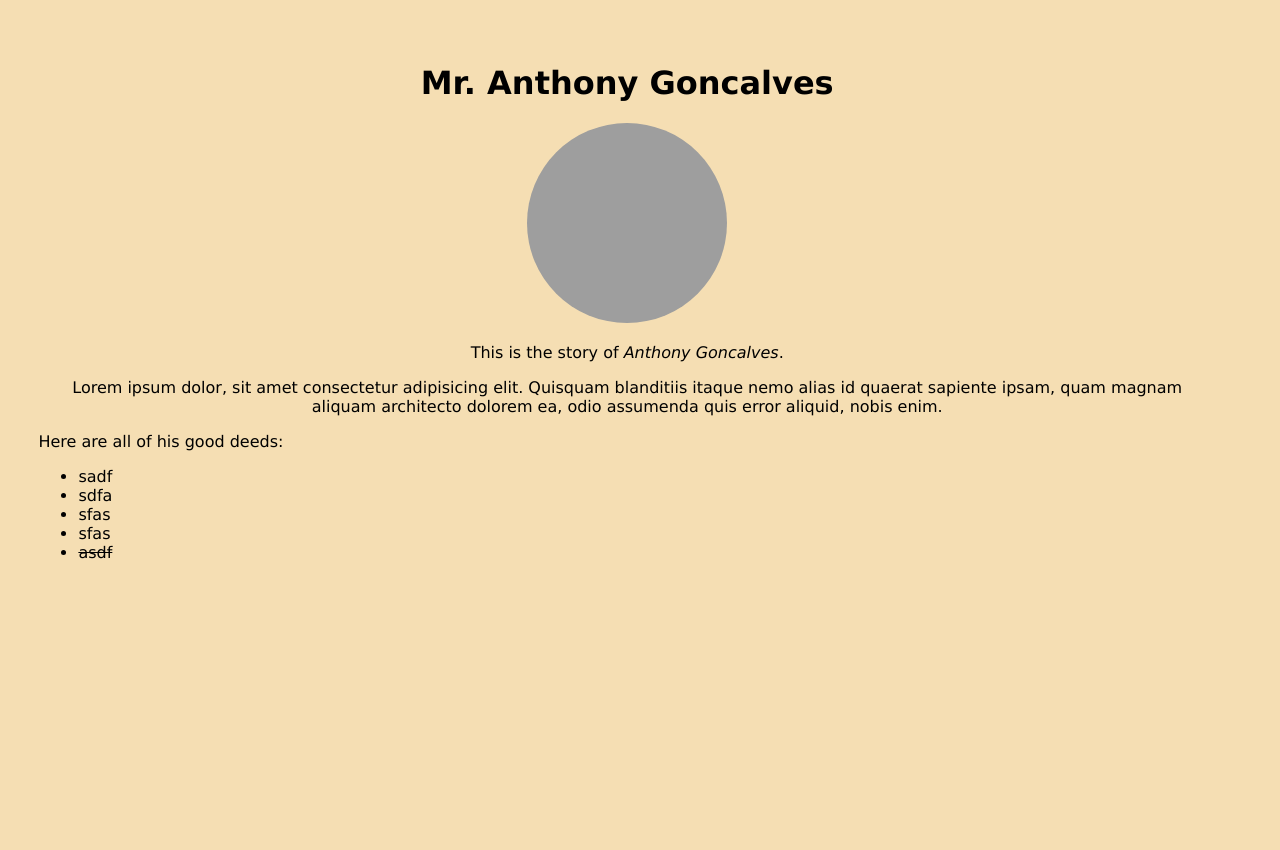
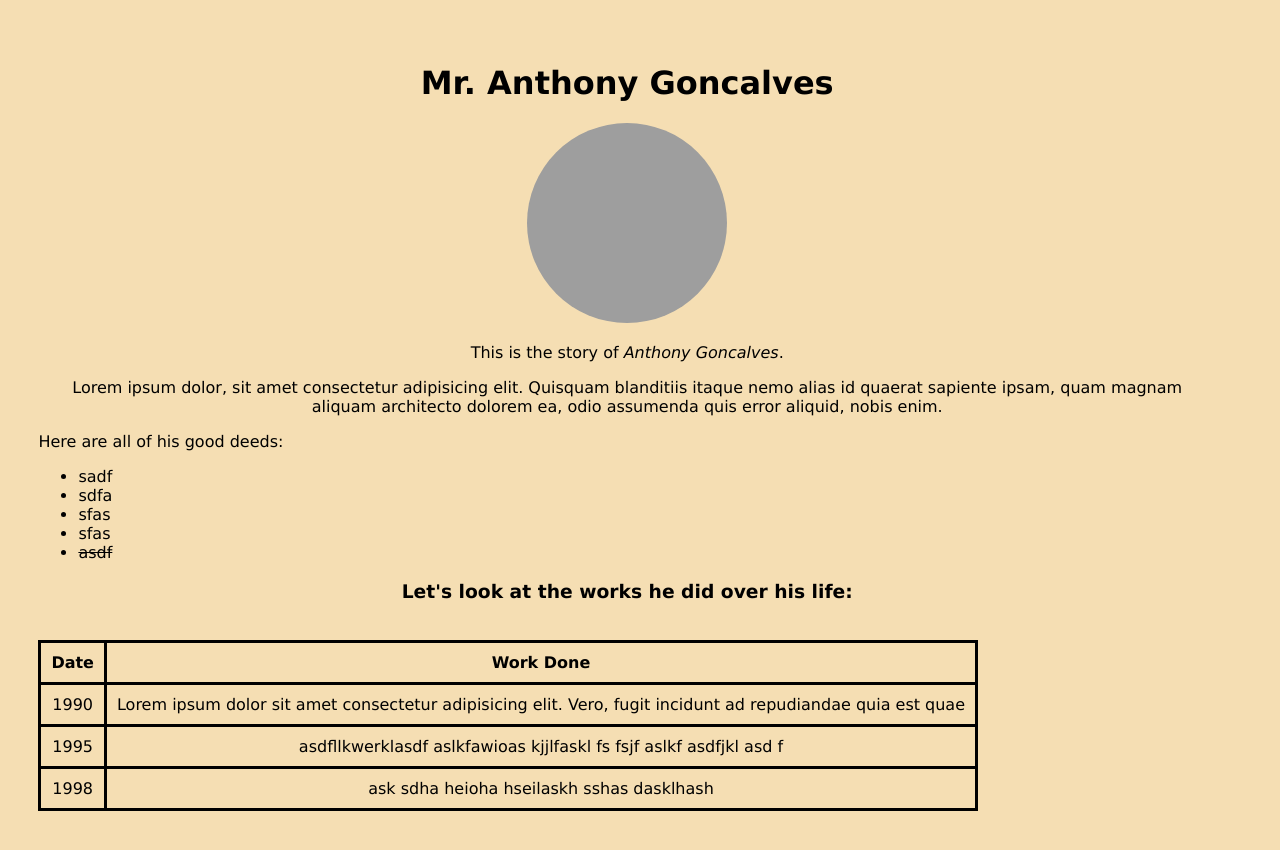
Before and after one commit to RugTuzzel/HTML, a plain HTML site: page index.html in a window 1280 px wide. Before the commit the page ends 800 px from the top, so only its background shows below. Drawn offline with Linux system fonts and the light colour scheme; grey boxes are pictures that could not be loaded.

Commit message:
Second one

```diff
--- a/index.html
+++ b/index.html
@@ -32,6 +32,17 @@
         </ul>
     </div>
 
+    <h3>Let's look at the works he did over his life:</h3>
+    <br>
+    <div class="table">
+        <table>
+            <tr><th>Date</th><th>Work Done</th></tr>
+            <tr><td>1990</td><td>Lorem ipsum dolor sit amet consectetur adipisicing elit. Vero, fugit incidunt ad repudiandae quia est quae</td></tr>
+            <tr><td>1995</td><td>asdfllkwerklasdf aslkfawioas kjjlfaskl fs fsjf aslkf asdfjkl asd f</td></tr>
+            <tr><td>1998</td><td>ask sdha heioha  hseilaskh sshas dasklhash</td></tr>
+        </table>
+    </div>
+
     <script src="javascript.js"></script>
 </body>
 </html>
--- a/style.css
+++ b/style.css
@@ -19,3 +19,21 @@ body{
     text-decoration: none;
     color: black;
 }
+
+
+.table table,th,td{
+    border: solid;
+    text-align: center;
+    max-width: fit-content;
+    border-collapse: collapse;
+}
+
+.table th,td{
+    padding: 10px;
+    text-align: center;
+}
+
+.table tr:not(:first-child):hover{
+    background-color:rgb(100, 141, 141);
+    cursor: pointer;
+}
```
